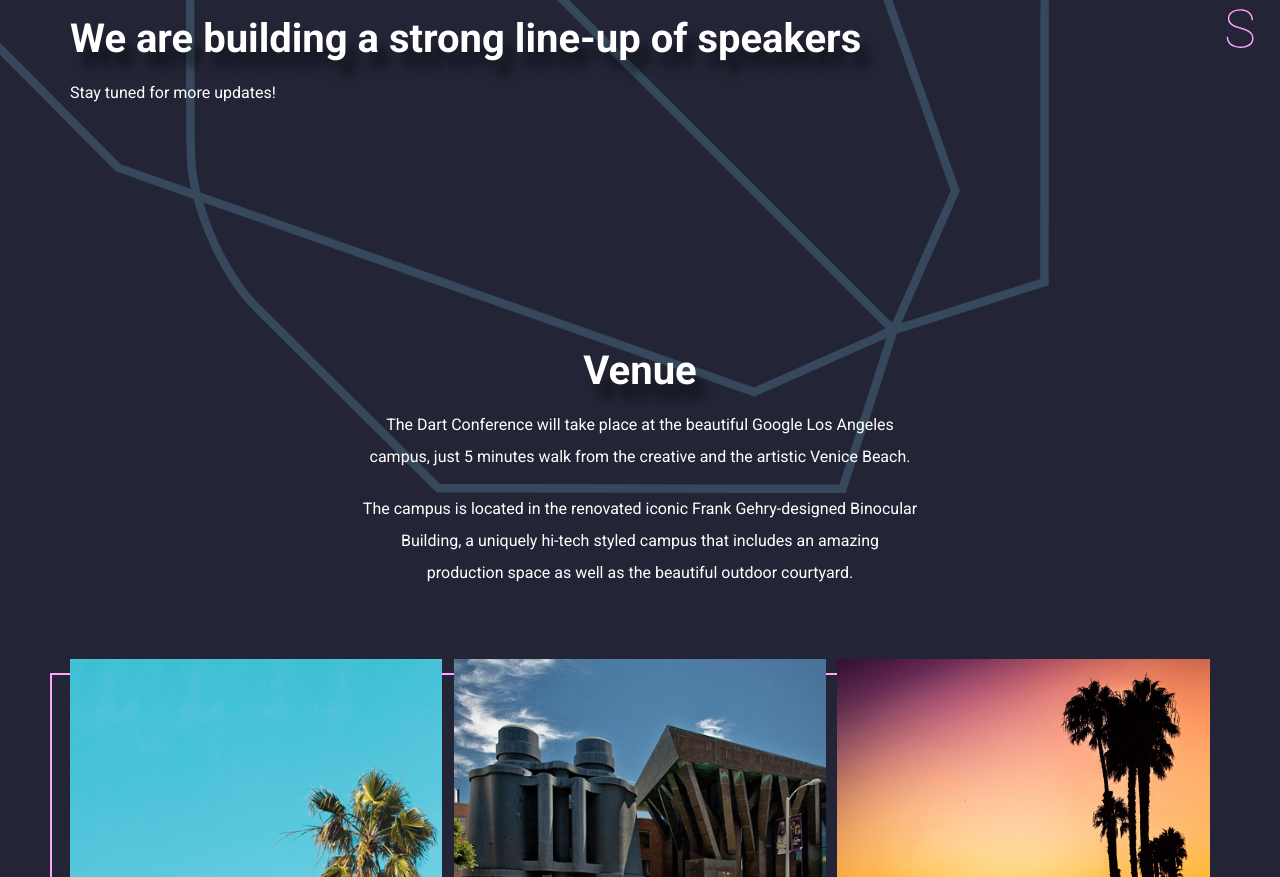
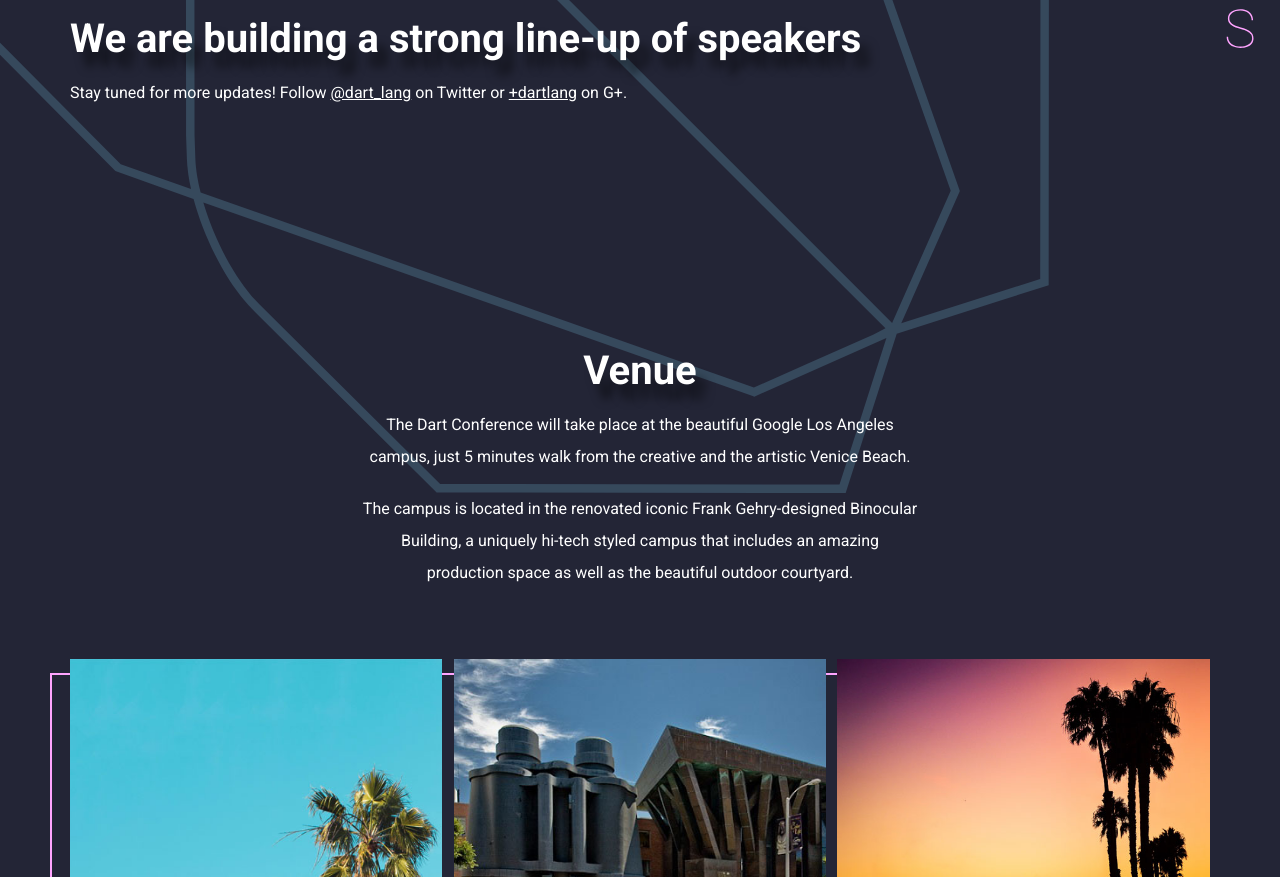
Before and after one commit to dart-archive/site-events, a plain HTML site: page src/2018/dist/index.html in a window 1280 px wide. Shown: the part 1733-2610 px from the top of the page. Drawn offline with Linux system fonts and the light colour scheme.

Commit message:
Add links to social media

```diff
--- a/src/2018/dist/index.html
+++ b/src/2018/dist/index.html
@@ -143,7 +143,7 @@
                         </div>
                         <div class="col col--xs-12">
                             <h2>We are building a strong line-up of speakers</h2>
-                            <p>Stay tuned for more updates!</p>
+                            <p>Stay tuned for more updates! Follow <a href="https://twitter.com/dart_lang">@dart_lang</a> on Twitter or <a href="https://plus.google.com/u/0/+dartlang">+dartlang</a> on G+.</p>
                         </div>
                     </div>
                 </div>
```
